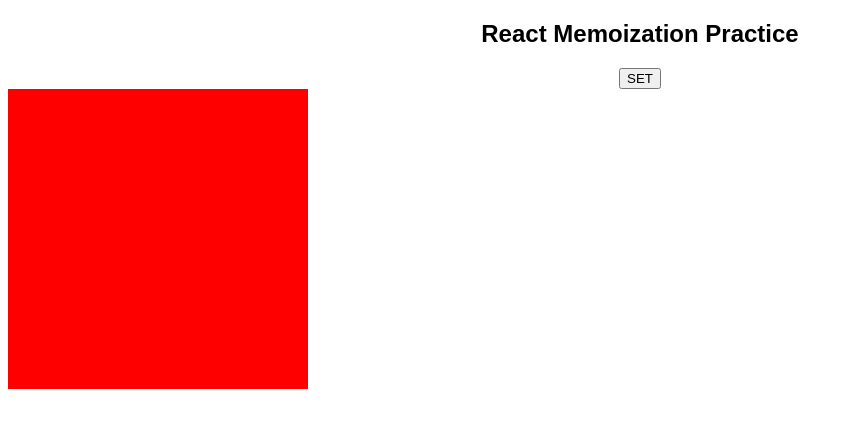
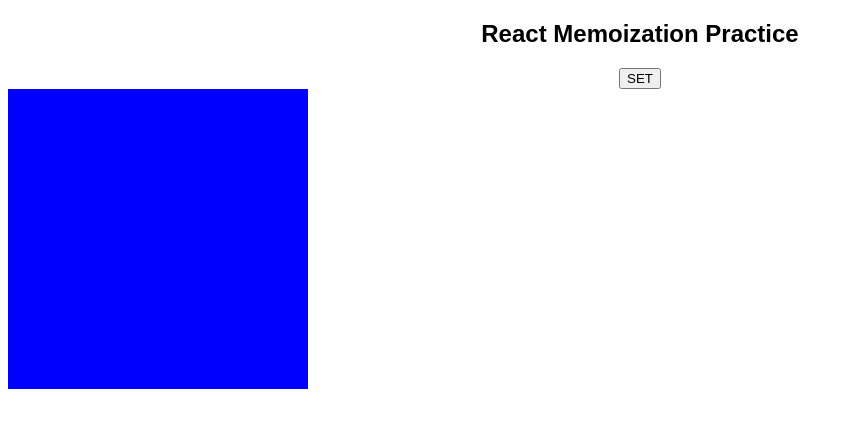
Before and after one commit to abhinavthapa1998/react-memoization-practice, a React (Create React App) app: page / in a window 1280 px wide. Shown: the top 428 px of the page, without its empty margins (0-853 px from the left). Built offline with nearby package versions, Linux system fonts and the light colour scheme.

Commit message:
useMemo the CORRECT WAY Using the useMemo hook, the correct way to memoize the object.

```diff
--- a/src/App.js
+++ b/src/App.js
@@ -1,11 +1,13 @@
-import { memo, useState } from "react";
+import { memo, useMemo, useState } from "react";
 import "./styles.css";
 
-const Block = (change) => {
+const Block = ({ changeObject }) => {
   console.log("Block Rendered");
+  const value = changeObject?.val;
+  console.log(value);
   return (
     <div
-      style={{ width: 300, height: 300, background: change ? "red" : "blue" }}
+      style={{ width: 300, height: 300, background: value ? "red" : "blue" }}
     ></div>
   );
 };
@@ -13,12 +15,18 @@ const Block = (change) => {
 const MemoizedBlock = memo(Block);
 
 export default function App() {
-  const [change, setChange] = useState({ val: false });
+  const [change, setChange] = useState(false);
+  function assign() {
+    return {
+      val: change
+    };
+  }
+  const changeObject = useMemo(assign, [change]);
   return (
     <div className="App">
       <h2>React Memoization Practice</h2>
-      <button onClick={() => setChange({ val: true })}>SET</button>
-      <MemoizedBlock change={change} />
+      <button onClick={() => setChange(true)}>SET</button>
+      <MemoizedBlock changeObject={changeObject} />
     </div>
   );
 }
```
